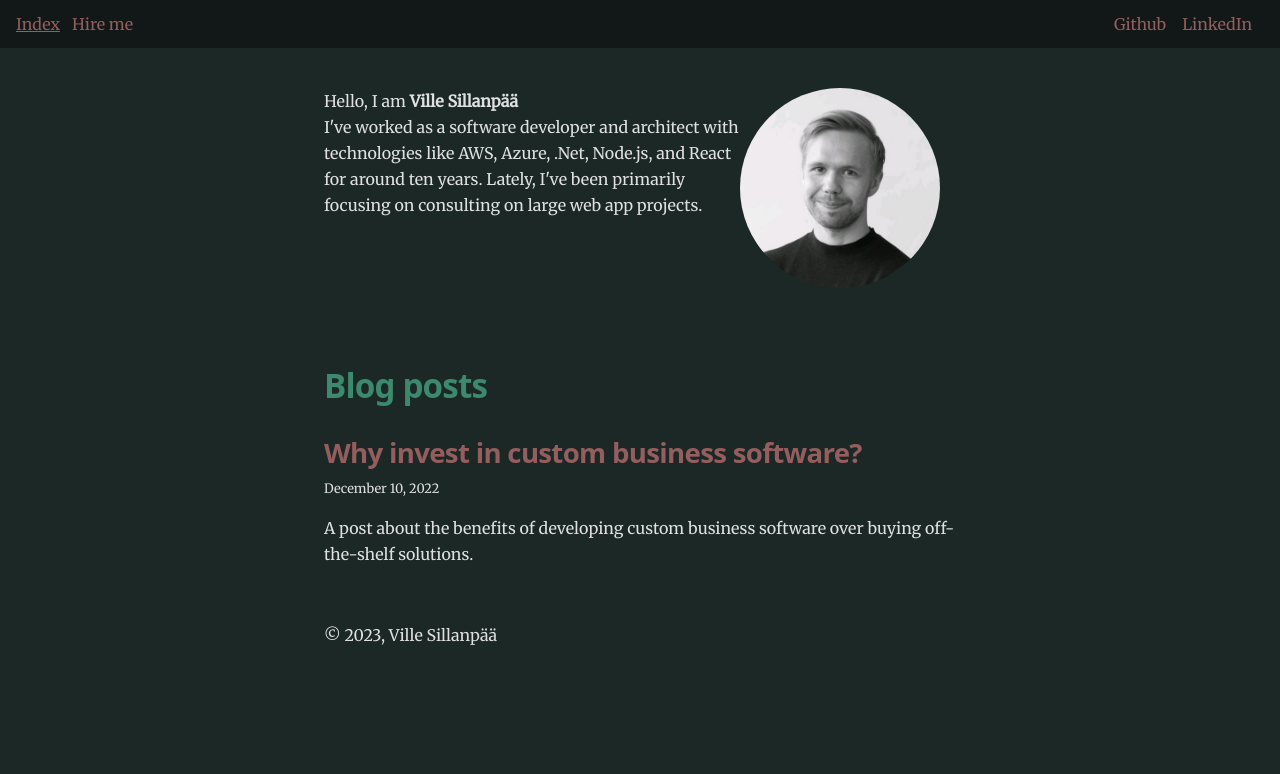
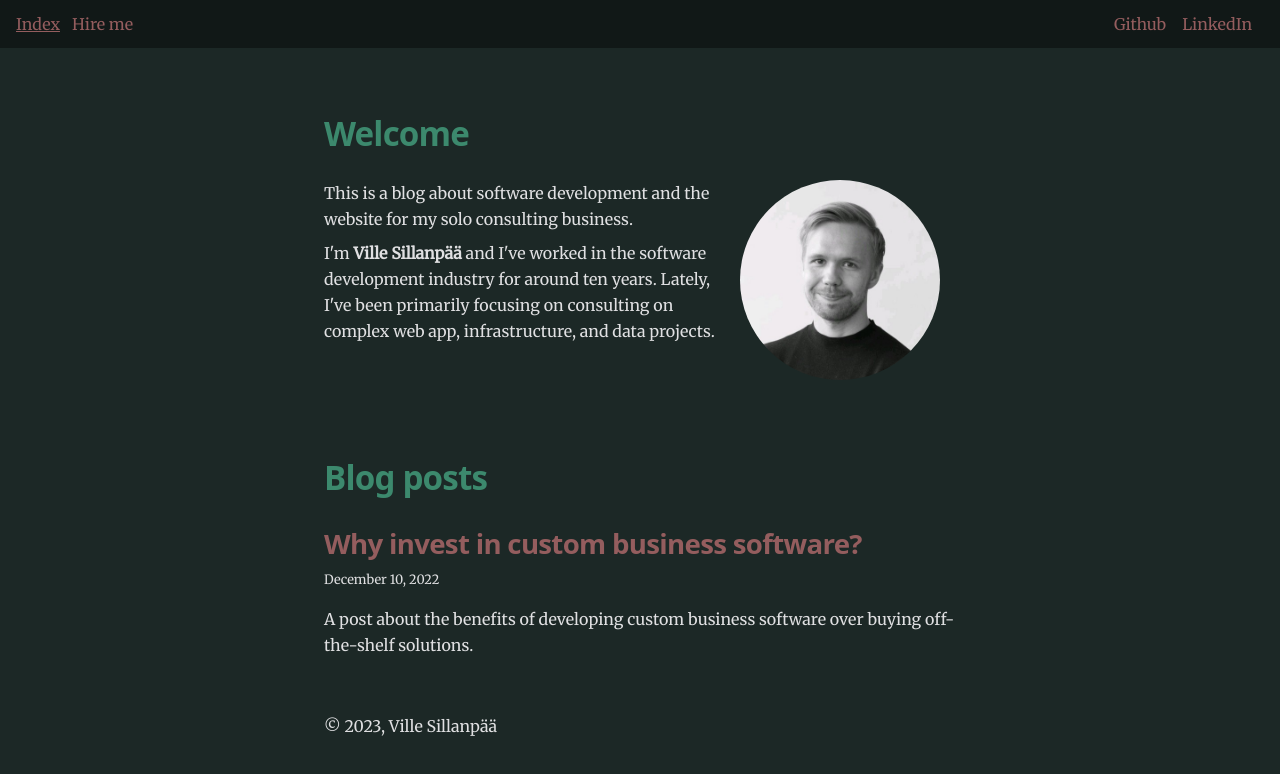
Before and after one commit to vsillan/website, a Gatsby site: page / in a window 1280 px wide. Built offline with nearby package versions, Linux system fonts and the light colour scheme; Gatsby itself is replaced by a stand-in of ours.

Commit message:
Tweak the bio

```diff
--- a/gatsby-config.js
+++ b/gatsby-config.js
@@ -13,9 +13,9 @@ module.exports = {
     title: `sillanpaa.dev`,
     author: {
       name: `Ville Sillanpää`,
-      summary: `I've worked as a software developer and architect with technologies like AWS, Azure, .Net, Node.js, and React for around ten years. Lately, I've been primarily focusing on consulting on large web app projects.`,
+      summary: `I've worked in the software development industry for around ten years. Lately, I've been primarily focusing on consulting on complex web app, infrastructure, and data projects.`,
     },
-    description: `A blog`,
+    description: `This is a blog about software development and the website for my solo consulting business.`,
     siteUrl: `https://gatsbystarterblogsource.gatsbyjs.io/`,
     social: {
       twitter: `sillanpaa_dev`,
--- a/src/components/Bio.tsx
+++ b/src/components/Bio.tsx
@@ -8,6 +8,7 @@
 import * as React from "react"
 import { useStaticQuery, graphql } from "gatsby"
 import { StaticImage } from "gatsby-plugin-image"
+import { css } from "@emotion/css"
 
 const Bio = () => {
   const data = useStaticQuery(graphql`
@@ -21,23 +22,30 @@ const Bio = () => {
           social {
             twitter
           }
+          description
         }
       }
     }
   `)
 
   const author = data.site.siteMetadata?.author
+  const description = data.site.siteMetadata?.description
 
   return (
     <div className="bio">
-      {author?.name && (
-        <div style={{ flex: 1, flexDirection: "column" }}>
-          <p>
-            Hello, I am <strong>{author.name}</strong>
-          </p>
-          <p>{author?.summary || null}</p>
-        </div>
-      )}
+      <div
+        className={css`
+          display: flex;
+          flex: 1;
+          flex-direction: column;
+          gap: var(--spacing-2);
+        `}
+      >
+        <p>{description}</p>
+        <p>
+          I'm <strong>{author.name}</strong> and {author?.summary || null}
+        </p>
+      </div>
       <StaticImage
         className="bio-avatar"
         layout="fixed"
--- a/src/pages/index.tsx
+++ b/src/pages/index.tsx
@@ -30,6 +30,7 @@ const BlogIndex: React.FC<Props> = ({ data, location }) => {
   return (
     <>
       <Layout location={location} title={siteTitle}>
+        <h2>Welcome</h2>
         <Bio />
         <h2>Blog posts</h2>
         <ol style={{ listStyle: `none` }}>
```
